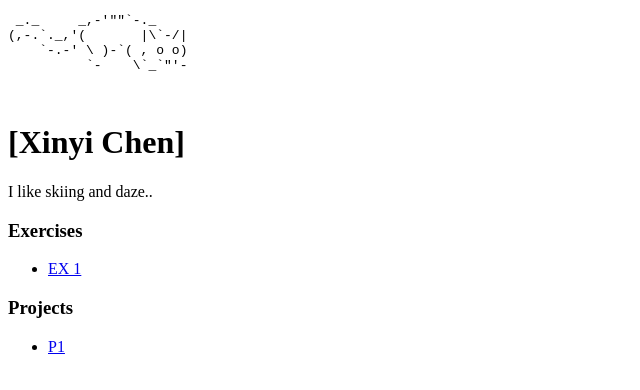
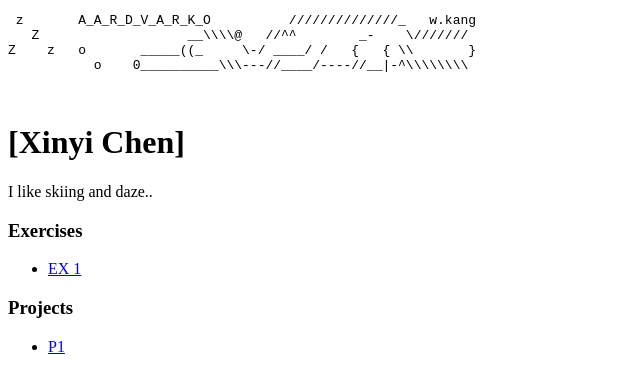
Before and after one commit to xinyichen123/Interactive1, a plain HTML site: page index.html in a window 1280 px wide. Shown: the whole page, without its empty margins (0-640 px from the left). Drawn offline with Linux system fonts and the light colour scheme.

Commit message:
hello world

```diff
--- a/index.html
+++ b/index.html
@@ -13,10 +13,10 @@
   <div id="container">
 
     <pre>
- _._     _,-'""`-._
-(,-.`._,'(       |\`-/|
-    `-.-' \ )-`( , o o)
-          `-    \`_`"'-
+ z       A_A_R_D_V_A_R_K_O          //////////////_   w.kang
+   Z                   __\\\\@   //^^        _-    \///////
+Z    z   o       _____((_     \-/ ____/ /   {   { \\       }
+           o    0__________\\\---//____/----//__|-^\\\\\\\\
 
     </pre>
 
```
